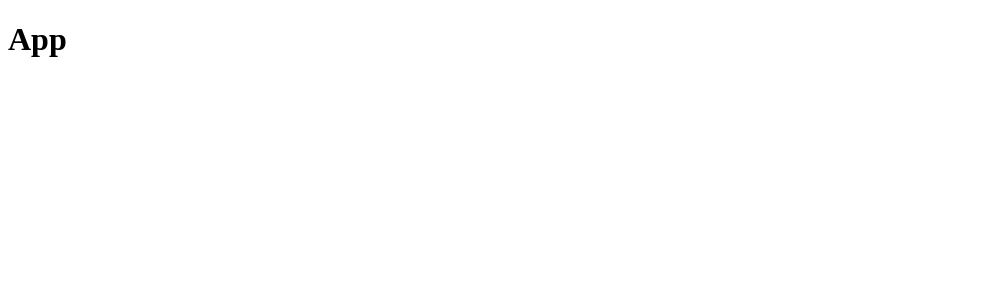
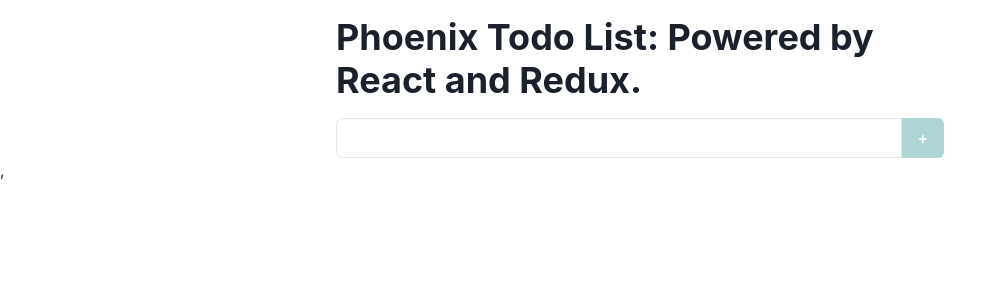
Before and after one commit to adamak93/phoenixtodo, a React (Create React App) app: page / in a window 1280 px wide. Shown: the top 300 px of the page, without its empty margins (0-1006 px from the left). Built offline with nearby package versions, Linux system fonts and the light colour scheme.

Commit message:
added basic add todolist functionality

```diff
--- a/src/App.js
+++ b/src/App.js
@@ -1,9 +1,12 @@
+import { Container, Heading } from '@chakra-ui/react';
+import { AddTodo } from './components/AddTodo';
 
 function App() {
   return (
-    <div className="App">
-      <h1>App</h1>
-    </div>
+    <Container maxW = "container.sm">
+      <Heading my = "4">Phoenix Todo List: Powered by React and Redux.</Heading>
+      <AddTodo/>
+    </Container>
   );
 }
 
--- a/src/components/AddTodo.js
+++ b/src/components/AddTodo.js
@@ -0,0 +1,39 @@
+import { Button, Flex, FormControl, Input} from '@chakra-ui/react';
+import { useState } from 'react';
+
+export const AddTodo = () => {
+    const [value, setValue] = useState('');
+
+    const handleSubmit = e => {
+        e.preventDefault();
+        setValue('');
+    }
+    //If Input is in the textfield, then button is clickable, else it's not. Also prevents reload.
+    const handleInput = e => {
+        e.preventDefault();
+        setValue(e.target.value);
+    }
+    return (
+        <form onSubmit = {handleSubmit}>
+            <Flex>
+            <FormControl>
+                <Input
+                type="text"
+                value= {value}
+                onChange={handleInput}
+                borderTopRightRadius = {0}
+                borderBottomRightRadius = {0}
+                />
+            </FormControl>
+            <Button
+                colorScheme = "teal"
+                type ="submit"
+                disabled= {!value}
+                borderTopLeftRadius = {0}
+                borderBottomLeftRadius = {0}
+            >+</Button>
+            </Flex>
+
+        </form>
+    )
+}
--- a/src/index.js
+++ b/src/index.js
@@ -2,10 +2,15 @@ import React from 'react';
 import ReactDOM from 'react-dom';
 import App from './App';
 
+//ChakraUI
+import { ChakraProvider } from '@chakra-ui/react';
+
 
 ReactDOM.render(
+  <ChakraProvider>
   <React.StrictMode>
     <App />
   </React.StrictMode>,
+  </ChakraProvider>,
   document.getElementById('root')
 );
```
Also changed, not shown: src/components/Todo.js (+9 -0 lines), src/components/TodoList.js (+9 -0 lines), src/components/VisibilityFilter.js (+9 -0 lines).
